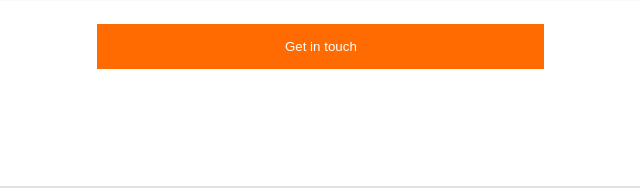
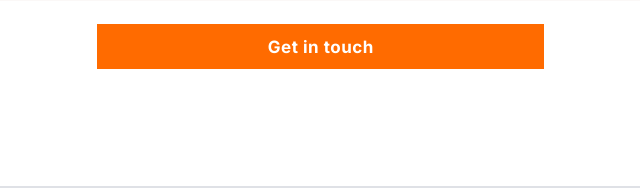
Before and after one commit to vikas924/Portfolio-setup-and-mobilefirst, a website: page index.html in a window 1280 px wide. Shown: the part 7114-7308 px from the top of the page, 319-959 px from the left. Drawn offline with Linux system fonts and the light colour scheme; files whose address does not match are found by name.

Commit message:
fix button font

```diff
--- a/style.css
+++ b/style.css
@@ -551,6 +551,13 @@
   background-color: #ff6b00;
   color: #fff;
   border-style: none;
+  font-family: 'Inter', sans-serif;
+  font-style: normal;
+  font-weight: 700;
+  font-size: 17px;
+  line-height: 24px;
+  text-align: center;
+  letter-spacing: 0.03em;
 }
 
 .submit:hover {
```
